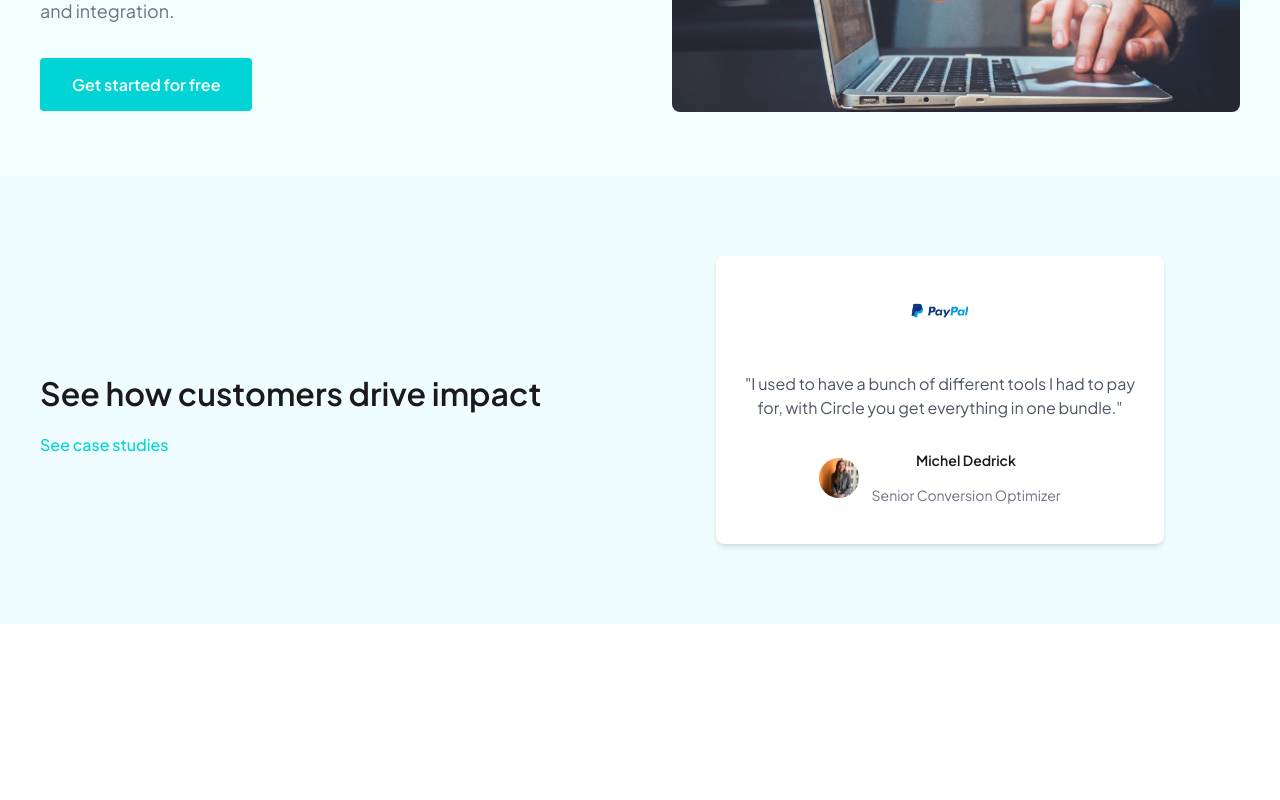
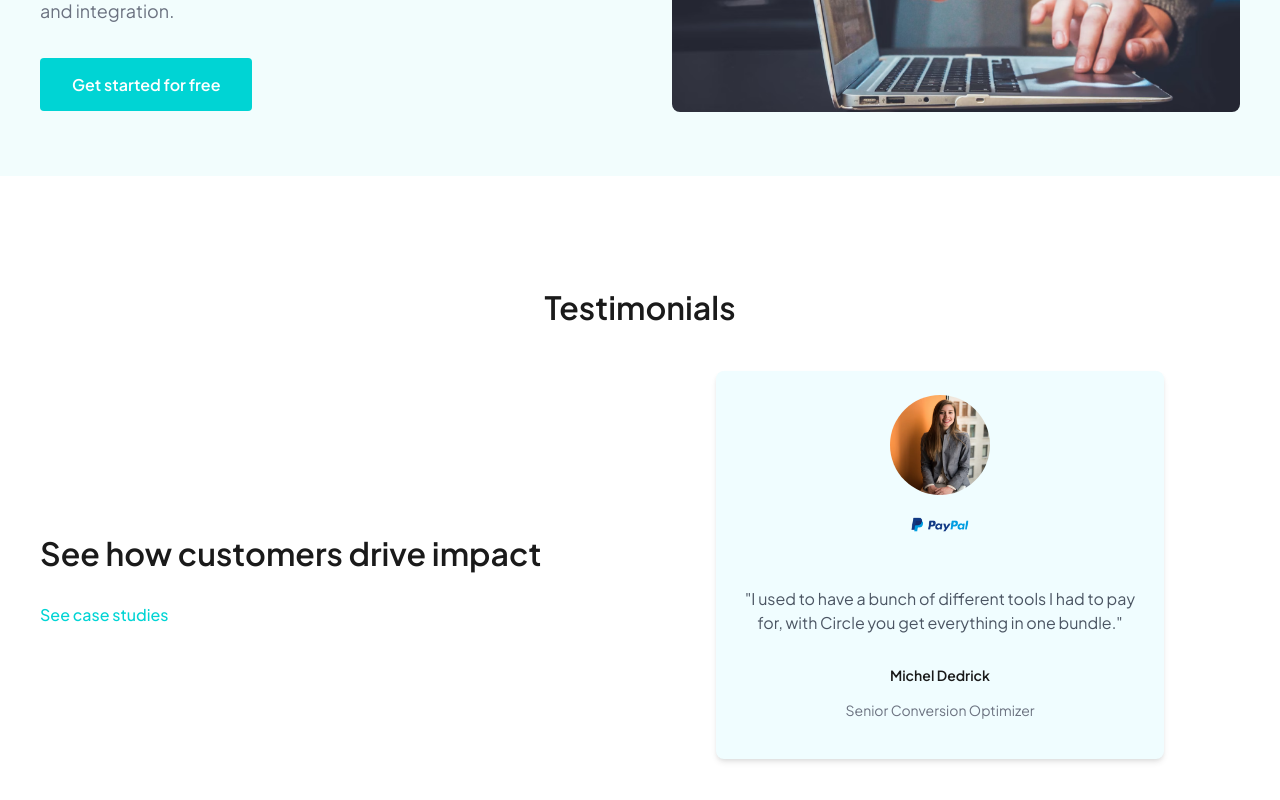
Before and after one commit to KrievinsT/oCircle, a React (Vite) app: page / in a window 1280 px wide. Shown: the part 3539-4339 px from the top of the page. Before the commit the page ends 4163 px from the top, so only its background shows below. Built offline with nearby package versions, Linux system fonts and the light colour scheme.

Commit message:
trying to fix this stupid testimonials

```diff
--- a/src/components/Testimonials/Testimonials.jsx
+++ b/src/components/Testimonials/Testimonials.jsx
@@ -7,6 +7,9 @@ const Testimonials = () => {
   return (
     <section id="testimonials" className="testimonials">
       <div className="testimonials__content">
+        <div className="testimonials__title-container">
+          <h2 className="testimonials__title">Testimonials</h2>
+        </div>
         <div className="testimonials__container">
           <div className="testimonials__left">
             <h2 className="testimonials__title">See how customers drive impact</h2>
@@ -15,10 +18,10 @@ const Testimonials = () => {
           <div className="testimonials__right">
             <div className="testimonials__item">
               <div className="testimonials__item-content">
+                <img src={GirlImage} alt="Michel Dedrick" className="testimonials__item-avatar" />
                 <img src={PaypalLogo} alt="PayPal" className="testimonials__item-logo" />
                 <p className="testimonials__item-text">"I used to have a bunch of different tools I had to pay for, with Circle you get everything in one bundle."</p>
                 <div className="testimonials__item-attribution">
-                  <img src={GirlImage} alt="Michel Dedrick" className="testimonials__item-avatar" />
                   <div>
                     <h3 className="testimonials__item-name">Michel Dedrick</h3>
                     <p className="testimonials__item-role">Senior Conversion Optimizer</p>
--- a/src/components/Testimonials/Testimonials.scss
+++ b/src/components/Testimonials/Testimonials.scss
@@ -1,11 +1,21 @@
 .testimonials {
     padding: 80px 0;
-    background-color: #f0fdff;
+    background-color: white;
 
     &__content {
       max-width: 1200px;
       margin: 0 auto;
       padding: 0 20px;
+    }
+
+    &__title-container {
+      margin-bottom: 40px;
+    }
+
+    &__title {
+      font-size: 32px;
+      font-weight: 600;
+      color: #1a1a1a;
     }
 
     &__container {
@@ -17,13 +27,6 @@
     &__left {
       flex-basis: 50%;
       text-align: left;
-    }
-
-    &__title {
-      font-size: 32px;
-      font-weight: 600;
-      color: #1a1a1a;
-      margin-bottom: 16px;
     }
 
     &__link {
@@ -42,10 +45,11 @@
       flex-basis: 50%;
       display: flex;
       justify-content: center;
+      align-items: center;
     }
 
     &__item {
-      background-color: white;
+      background-color: #f0fdff;
       border-radius: 8px;
       box-shadow: 0 4px 6px -1px rgba(0, 0, 0, 0.1), 0 2px 4px -1px rgba(0, 0, 0, 0.06);
       padding: 24px;
@@ -70,6 +74,12 @@
         margin-bottom: 16px;
       }
 
+      &-avatar {
+        width: 100px;
+        height: 100px;
+        border-radius: 50%;
+      }
+
       &-text {
         font-size: 16px;
         color: #4b5563;
@@ -80,12 +90,6 @@
         display: flex;
         align-items: center;
         gap: 12px;
-      }
-
-      &-avatar {
-        width: 40px;
-        height: 40px;
-        border-radius: 50%;
       }
 
       &-name {
```
